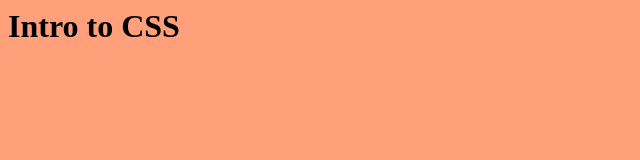
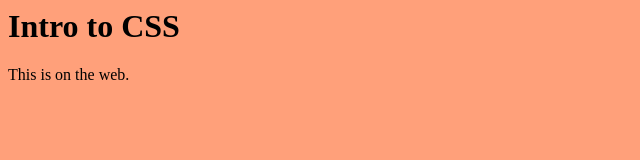
Before and after one commit to qcprof/css-intro, a plain HTML site: page index.html in a window 1280 px wide. Shown: the full height of the page, 0-640 px from the left. Drawn offline with Linux system fonts and the light colour scheme.

Commit message:
Update index.html

```diff
--- a/index.html
+++ b/index.html
@@ -5,5 +5,6 @@
 </head>
 <body>
     <h1>Intro to CSS</h1>
+    This is on the web.
 </body>
 </html>
```
